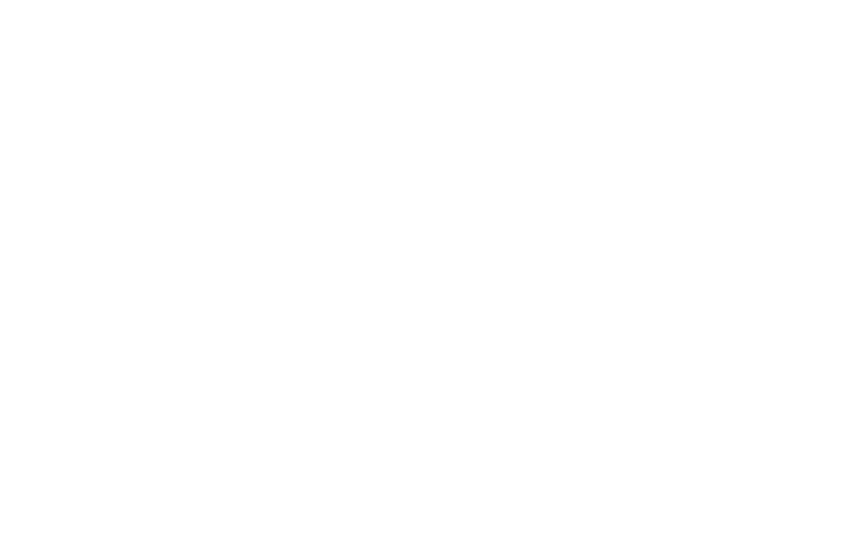
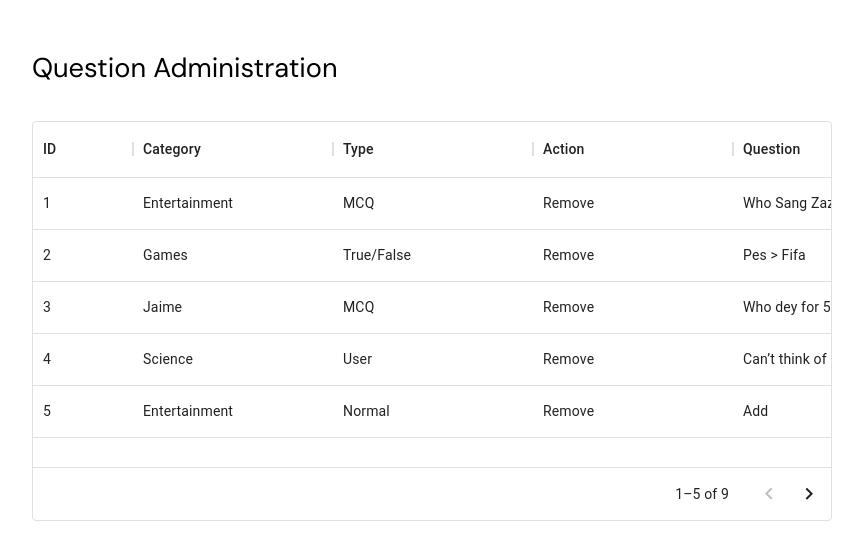
Before and after one commit to godwin-olele/quiz-api, a React (Create React App) app: page /questions in a window 1280 px wide. Before the commit this address had no page. Shown: the top 560 px of the page, without its empty margins (208-1071 px from the left). Built offline with nearby package versions, Linux system fonts and the light colour scheme.

Commit message:
Implemented the 'questions component'

```diff
--- a/src/components/DashBoard/DashboardContents/Questions/Questions.js
+++ b/src/components/DashBoard/DashboardContents/Questions/Questions.js
@@ -0,0 +1,75 @@
+import * as React from "react";
+import { DataGrid } from "@mui/x-data-grid";
+
+const columns = [
+  { field: "id", headerName: "ID", width: 100 },
+  { field: "Category", headerName: "Category", width: 200 },
+  { field: "type", headerName: "Type", width: 200 },
+  {
+    field: "action",
+    headerName: "Action",
+    type: "string",
+    width: 200,
+  },
+
+  {
+    field: "question",
+    headerName: "Question",
+    type: "string",
+    width: 200,
+  },
+];
+
+const rows = [
+  { id: 1, type: "MCQ", Category: "Entertainment", question: "Who Sang Zazu?", action: "Remove" },
+  { id: 2, type: "True/False", Category: "Games", question: "Pes > Fifa", action: "Remove" },
+  {
+    id: 3,
+    type: "MCQ",
+    Category: "Jaime",
+    question: "Who dey for 5Naira note?",
+    action: "Remove",
+  },
+  { id: 4, type: "User", Category: "Science", question: "Can’t think of One now", action: "Remove" },
+  {
+    id: 5,
+    type: "Normal",
+    Category: "Entertainment",
+    question: "Add",
+    action: "Remove",
+  },
+  { id: 6,  type: "MCQ", Category: "General Studies", question: "I don tire", action: "Remove" },
+  { id: 7,  type: "MCQ", Category: "JavaScript", question: "Wahala be like bicycle", action: "Remove" },
+  {
+    id: 8,
+    type: "MCQ",
+    Category: "Entertainment",
+    question: "Game on",
+    action: "Remove",
+  },
+  { id: 9,  type: "MCQ", Category: "Physics", question: "Shay John don add functions?", action: "Remove" },
+];
+
+{
+  /*checkboxSelection */
+}
+
+export default function Questions() {
+  return (
+    <div className="w-full h-auto py-[3rem] px-[1rem] flex justify-center">
+      <div className="w-[800px] h-auto">
+        <h1 className="text-[#000000] text-[1.7rem] font-medium">
+          Question Administration
+        </h1>
+        <div className="w-full h-[400px] mt-[2rem] bg-[#ffffff]">
+          <DataGrid
+            rows={rows}
+            columns={columns}
+            pageSize={5}
+            rowsPerPageOptions={[5]}
+          />
+        </div>
+      </div>
+    </div>
+  );
+}
--- a/src/index.js
+++ b/src/index.js
@@ -11,6 +11,7 @@
 import SearchQuestions from "./components/DashBoard/DashboardContents/SearchQuestions/SearchQuestions";
 import AdminDashboard from "./components/DashBoard/AdminDashboard/AdminDashboard";
 import Users from "./components/DashBoard/DashboardContents/Users/Users";
+import Questions from "./components/DashBoard/DashboardContents/Questions/Questions";
 
 const root = ReactDOM.createRoot(document.getElementById("root"));
 root.render(
@@ -26,6 +27,7 @@
         <Route path="search-questions" element={<SearchQuestions />} />
         <Route path="admin-dashboard" element={<AdminDashboard />} />
         <Route path="users" element={<Users />} />
+        <Route path="questions" element={<Questions />} />
       </Routes>
     </BrowserRouter>
   </React.StrictMode>
```
